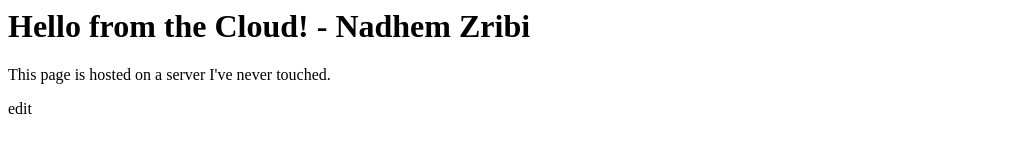
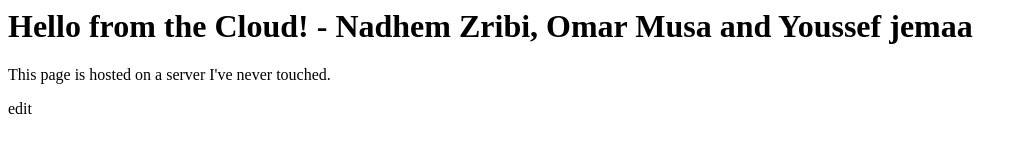
Before and after one commit to Hacher000/Hacher000.github.io, a plain HTML site: page index.html in a window 1280 px wide. Shown: the whole page, without its empty margins (0-1028 px from the left). Drawn offline with Linux system fonts and the light colour scheme.

Commit message:
Update index.html

```diff
--- a/index.html
+++ b/index.html
@@ -1,6 +1,6 @@
 <html>
 <body>
-<h1>Hello from the Cloud! - Nadhem Zribi</h1>
+<h1>Hello from the Cloud! - Nadhem Zribi, Omar Musa and Youssef jemaa</h1>
 <p>This page is hosted on a server I've never touched.</p>
 <p>edit</p>
 </body>
```
